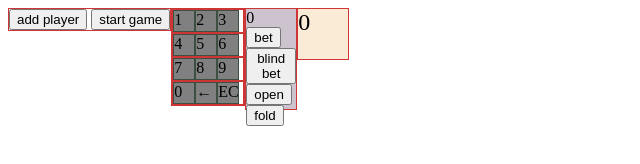
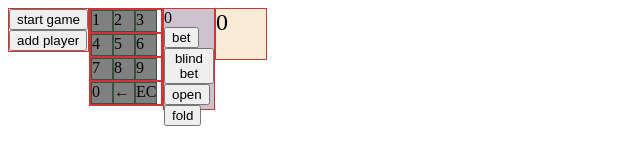
Before and after one commit to willingblank/GoldenFlowerWeb, a website built with Vite: page index.html in a window 1280 px wide. Shown: the whole page, without its empty margins (0-640 px from the left). Built offline with nearby package versions, Linux system fonts and the light colour scheme.

Commit message:
修改一下"添加玩家","开始游戏"两个按钮的位置

```diff
--- a/index.html
+++ b/index.html
@@ -283,8 +283,8 @@
 
 <body>
     <div class="big_component" id="rank_panel">
-        <button onclick="add_player()">add player</button>
-        <button onclick="startGame()">start game</button>
+        <div><button onclick="startGame()">start game</button></div>
+        <div><button onclick="add_player()">add player</button></div>
     </div>
 
     <div class="big_component" id="number_panel">
```
